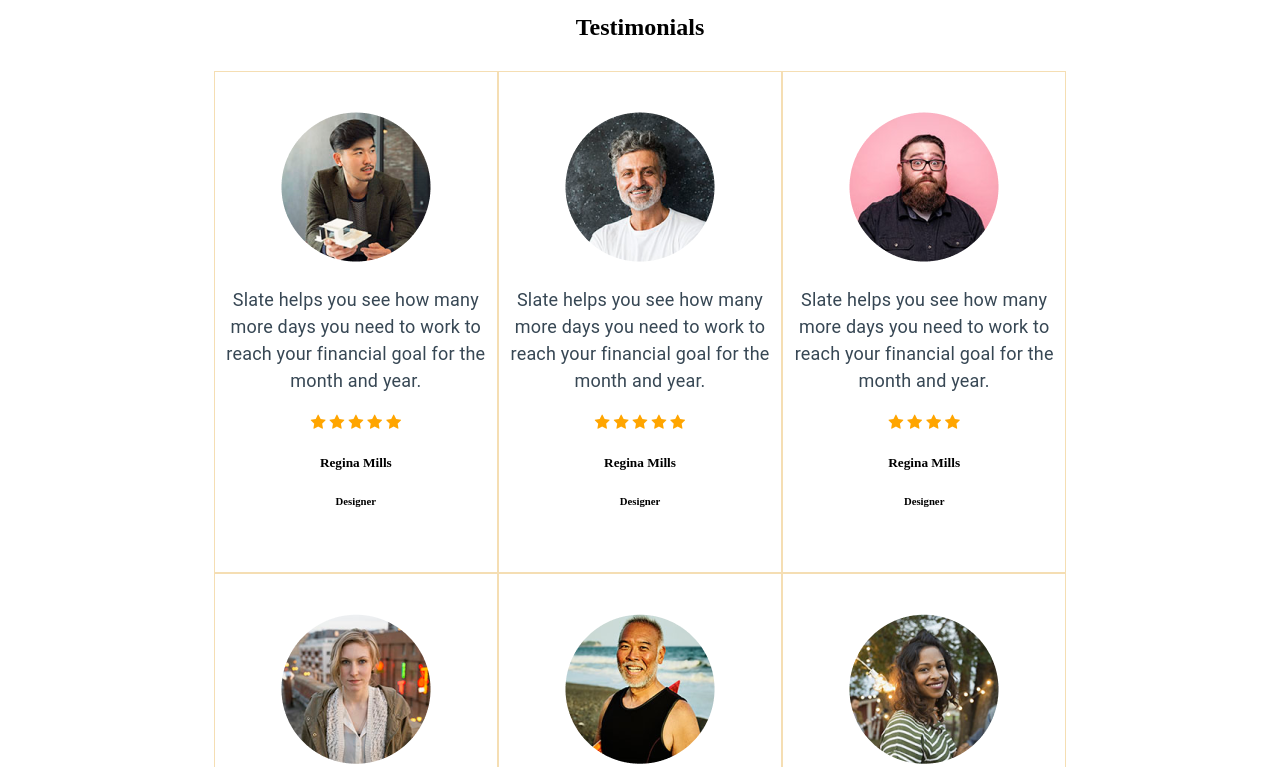
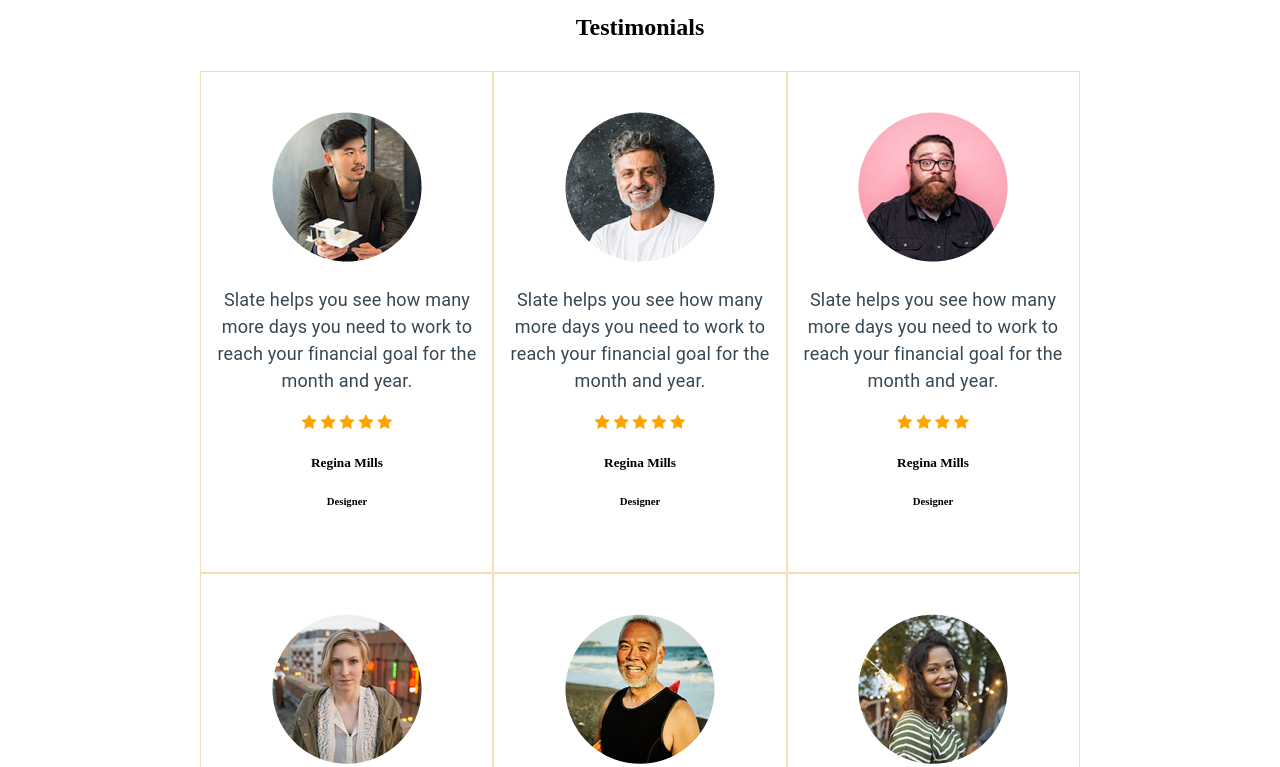
Before and after one commit to santhiya2712/Prototyping, a plain HTML site: page page1.html in a window 1280 px wide. Shown: the part 3929-4696 px from the top of the page. Drawn offline with Linux system fonts and the light colour scheme.

Commit message:
add next stage

```diff
--- a/style.css
+++ b/style.css
@@ -316,7 +316,7 @@
 	 border: 1px solid wheat;
 	 flex: 33.33%;
 	box-sizing: border-box;
-	max-width: 32%;
+	max-width: 33%;
 
  }
  .testimonial{
```
